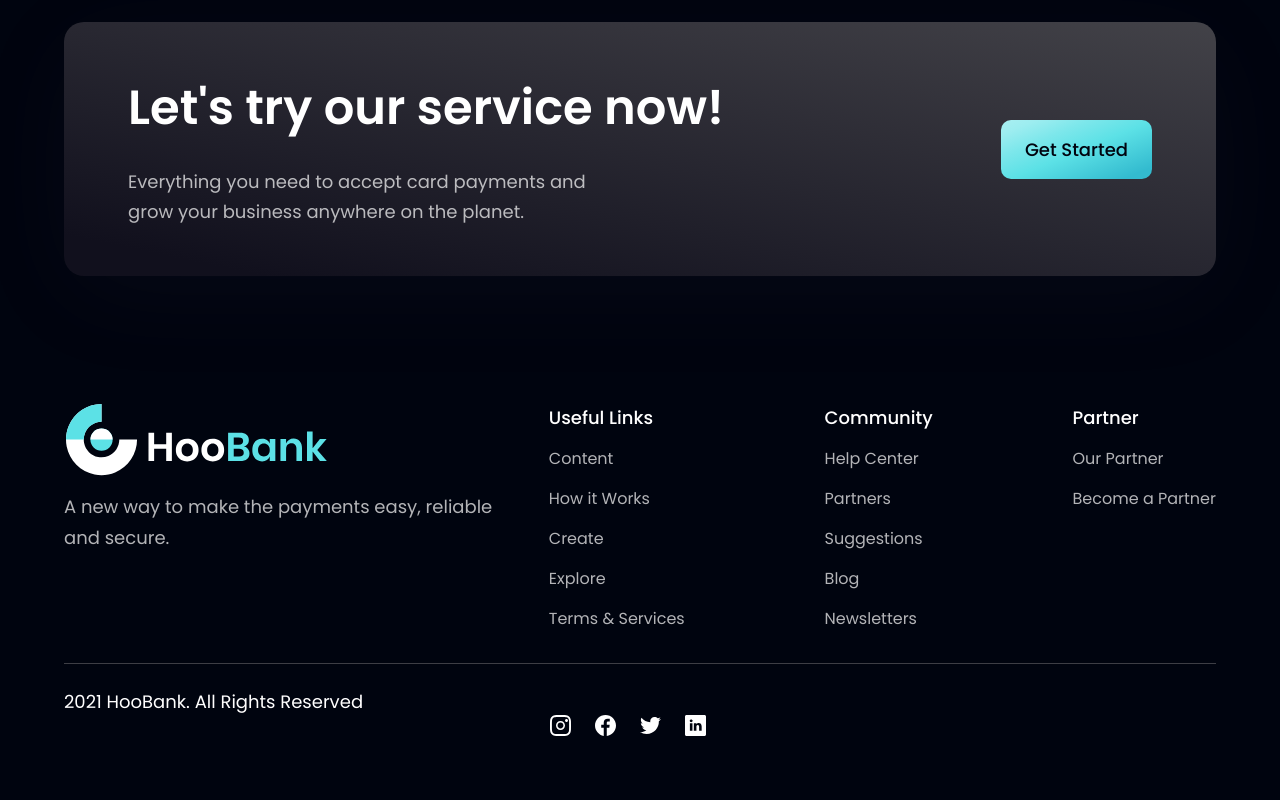
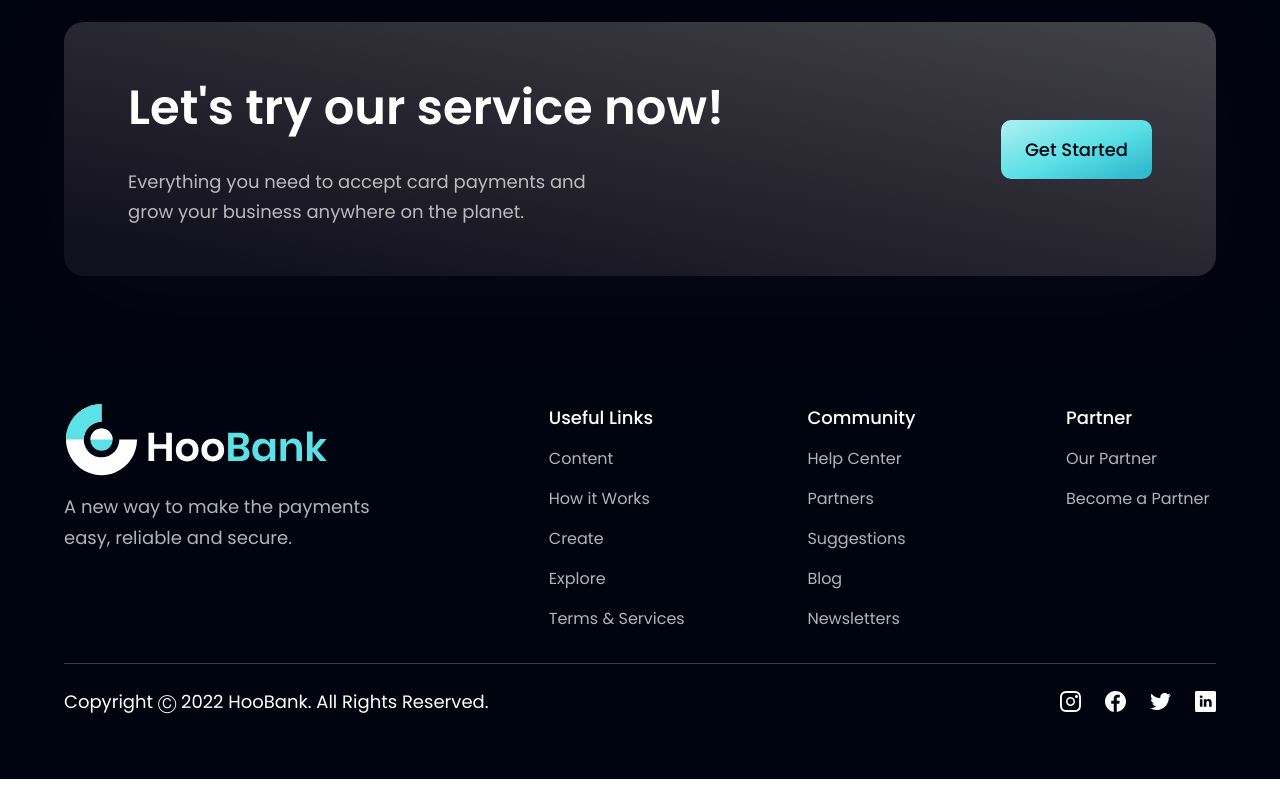
Before and after one commit to kavyahp/Hoobank-Website, a React (Vite) app: page / in a window 1280 px wide. Shown: the part 4069-4869 px from the top of the page. After the commit the page ends 4848 px from the top, so only its background shows below. Built offline with nearby package versions, Linux system fonts and the light colour scheme.

Commit message:
Fixed Flebox Issues

```diff
--- a/src/components/Footer.jsx
+++ b/src/components/Footer.jsx
@@ -5,45 +5,58 @@
 const Footer = () => (
   <section className={`${styles.flexCenter} ${styles.paddingY} flex-col`}>
     <div className={`${styles.flexStart} md:flex-row flex-col mb-8 w-full`}>
-      <div className="flex-1 flex flex-col justify-start mr-10">
+      <div className="flex-[1] flex flex-col justify-start mr-10">
         <img
           src={logo}
           alt="hoobank"
-          className="w-[266px] h-[72px] object-contain"
+          className="w-[266px] h-[72.14px] object-contain"
         />
-        <p className={`${styles.paragraph} mt-4 max-w-[310pxs]`}>
+        <p className={`${styles.paragraph} mt-4 max-w-[312px]`}>
           A new way to make the payments easy, reliable and secure.
         </p>
       </div>
 
-      <div className="flex-[1.5] w-full flex flex-rpw justify-between flex-wrap md:mt-0 mt-10 ">
-        {footerLinks.map((footerLink) =>(
-          <div key={footerLink.key} className="flex flex-col ss:my-0 my-4 min-w-[15px] ">
-            <h4 className="font-poppins font-medium text-[18px] leading-[27px] text-white ">
-              {footerLink.title}
+      <div className="flex-[1.5] w-full flex flex-row justify-between flex-wrap md:mt-0 mt-10">
+        {footerLinks.map((footerlink) => (
+          <div key={footerlink.title} className={`flex flex-col ss:my-0 my-4 min-w-[150px]`}>
+            <h4 className="font-poppins font-medium text-[18px] leading-[27px] text-white">
+              {footerlink.title}
+            </h4>
             <ul className="list-none mt-4">
-                {footerLink.links.map((link,index) => (
-                  <li key={link.name} className={`font-poppins font-normal text-[16px] leading-[24px] text-dimWhite hover:text-secondary cursor-pointer ${index !==footerLink.links.length -1 ? 'mb-4' : 'mb-0'} `}   >
+              {footerlink.links.map((link, index) => (
+                <li
+                  key={link.name}
+                  className={`font-poppins font-normal text-[16px] leading-[24px] text-dimWhite hover:text-secondary cursor-pointer ${
+                    index !== footerlink.links.length - 1 ? "mb-4" : "mb-0"
+                  }`}
+                >
                   {link.name}
                 </li>
               ))}
             </ul>
-            </h4>
           </div>
         ))}
       </div>
     </div>
 
-    <div className="w-full flex justify-between items-center md:flex-row flex-col pt-6 border-t-[1px] border-t-[#3D3E45]">
-      <p className="font-poppins font-normal text-[18px] leading-[27px] text-white text-center ">
-        2021 HooBank. All Rights Reserved
+    <div className="w-full flex justify-between items-center md:flex-row flex-col pt-6 border-t-[1px] border-t-[#3F3E45]">
+      <p className="font-poppins font-normal text-center text-[18px] leading-[27px] text-white">
+        Copyright Ⓒ 2022 HooBank. All Rights Reserved.
       </p>
-    </div>
 
       <div className="flex flex-row md:mt-0 mt-6">
         {socialMedia.map((social, index) => (
-      <img key={social.id} src={social.icon} alt={social.id} className={`w-[21px] h-[21px] object-contain cursor-pointer ${index !== socialMedia.lenght -1 ? 'mr-6' : 'mr-0'}`} />
+          <img
+            key={social.id}
+            src={social.icon}
+            alt={social.id}
+            className={`w-[21px] h-[21px] object-contain cursor-pointer ${
+              index !== socialMedia.length - 1 ? "mr-6" : "mr-0"
+            }`}
+            onClick={() => window.open(social.link)}
+          />
         ))}
+      </div>
     </div>
   </section>
 );
```
Lines whose indentation alone changed are shown as unchanged.
